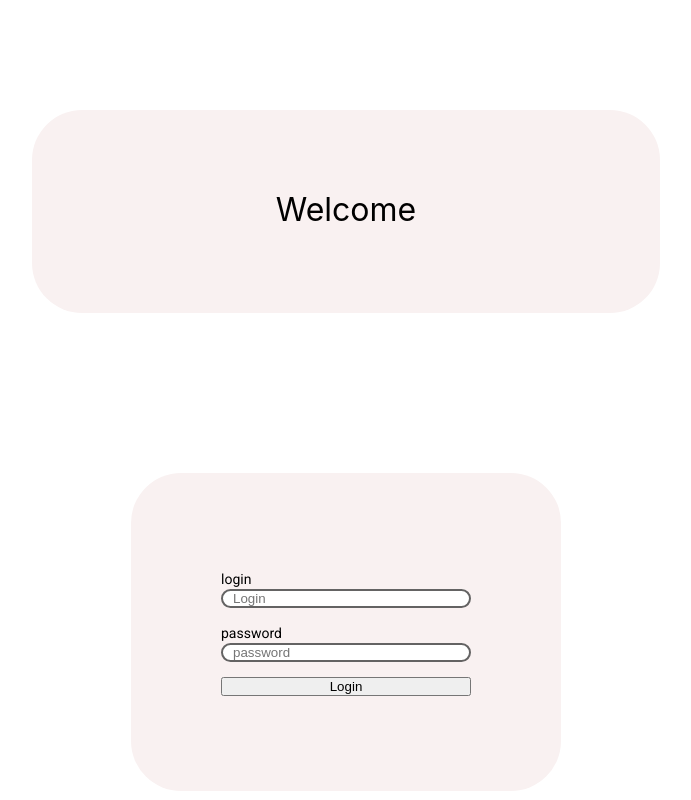
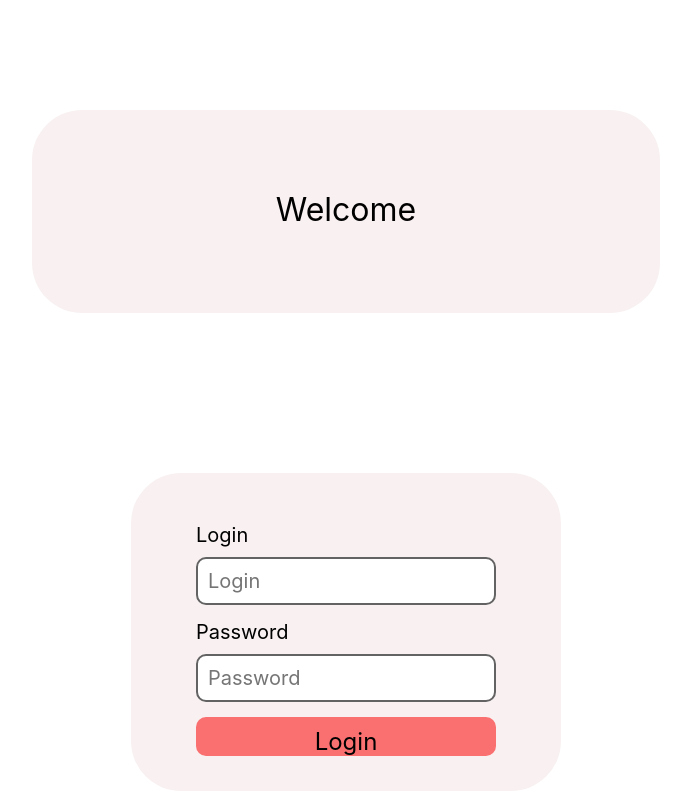
Before and after one commit to CarlosHenrique2/Study-service, an Angular app: page / in a window 1280 px wide. Shown: the whole page, without its empty margins (294-985 px from the left). Built offline with nearby package versions, Linux system fonts and the light colour scheme.

Commit message:
create login page style

```diff
--- a/src/app/componentes/login/component/login.component.html
+++ b/src/app/componentes/login/component/login.component.html
@@ -1,15 +1,15 @@
 <div class="login_form_container">
     <form class="login_form_container_form" [formGroup]="loginForm" (ngSubmit)="sendLogin2()">
         <div class="login_form_container_label-input">
-            <label for="">login</label>
+            <label for="">Login</label>
             <input type="text" placeholder="Login" formControlName="name">
         </div>
         <div class="login_form_container_label-input">
-            <label for="">password</label>
-            <input type="password" placeholder="password" formControlName="password">
+            <label for="">Password</label>
+            <input type="password" placeholder="Password" formControlName="password">
         </div>
-        <div class="login_form_container_label-input">
-            <button type="submit"> Login </button>
+        <div class="login_form_container_sendbtn">
+            <button class="login_form_container_sendbtn_btn" type="submit"> Login </button>
         </div>
     </form>
 </div>
--- a/src/app/componentes/login/component/login.component.scss
+++ b/src/app/componentes/login/component/login.component.scss
@@ -4,21 +4,49 @@
     align-items: center;
     justify-content: center;
     &_form {
-
+        width: 300px;
     }
     &_label-input {
         display: flex;
         flex-direction: column;
         margin-bottom: 15px;
         margin-top: 15px;
-        width: 250px;
+        width: 100%;
         label {
-
+            padding-bottom: 10px;
+            font-family: 'Inter';
+            font-style: normal;
+            font-weight: 400;
+            font-size: 20px;
+            line-height: 24px;
         }
         input {
-            padding: 0 0 0 10px;
+            text-align: flex;
+            border: 2px solid #646363;
+            padding: 10px 0 10px 10px;
             border-radius: 10px;
-            border: 2px solid #646363;
+            font-family: 'Inter';
+            font-style: normal;
+            font-weight: 400;
+            font-size: 20px;
+            line-height: 24px;
         }
-    }
+       }
+       &_sendbtn {
+            width: 300px;
+        &_btn {
+            background-color: #FA7070;
+            padding-top: 10px;
+            border-radius: 10px;
+            border: none;
+            width: 100%;
+            font-family: 'Inter';
+            font-style: normal;
+            font-weight: 400;
+            font-size: 24px;
+            line-height: 29px;
+        }
+       }
+
+
 }
```
